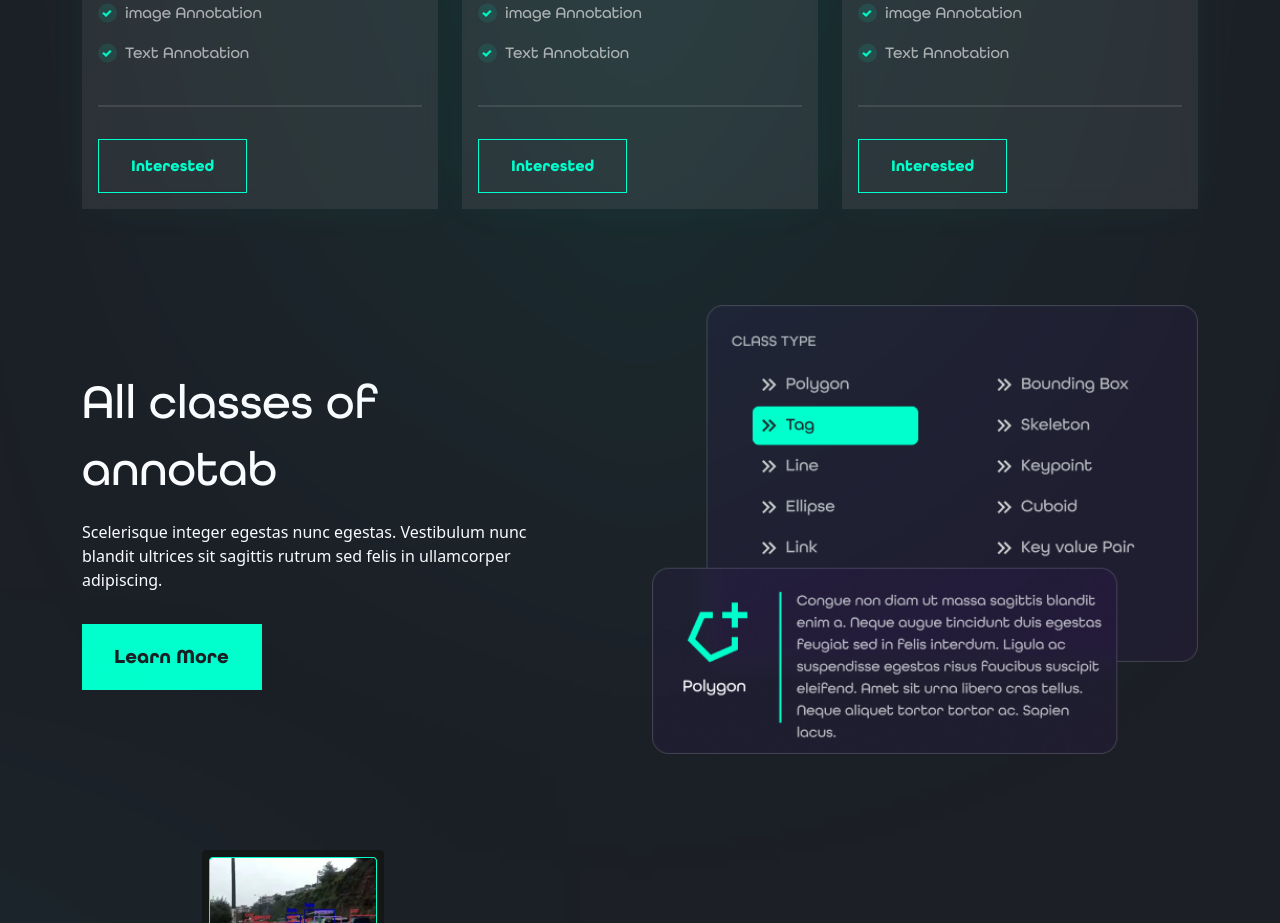
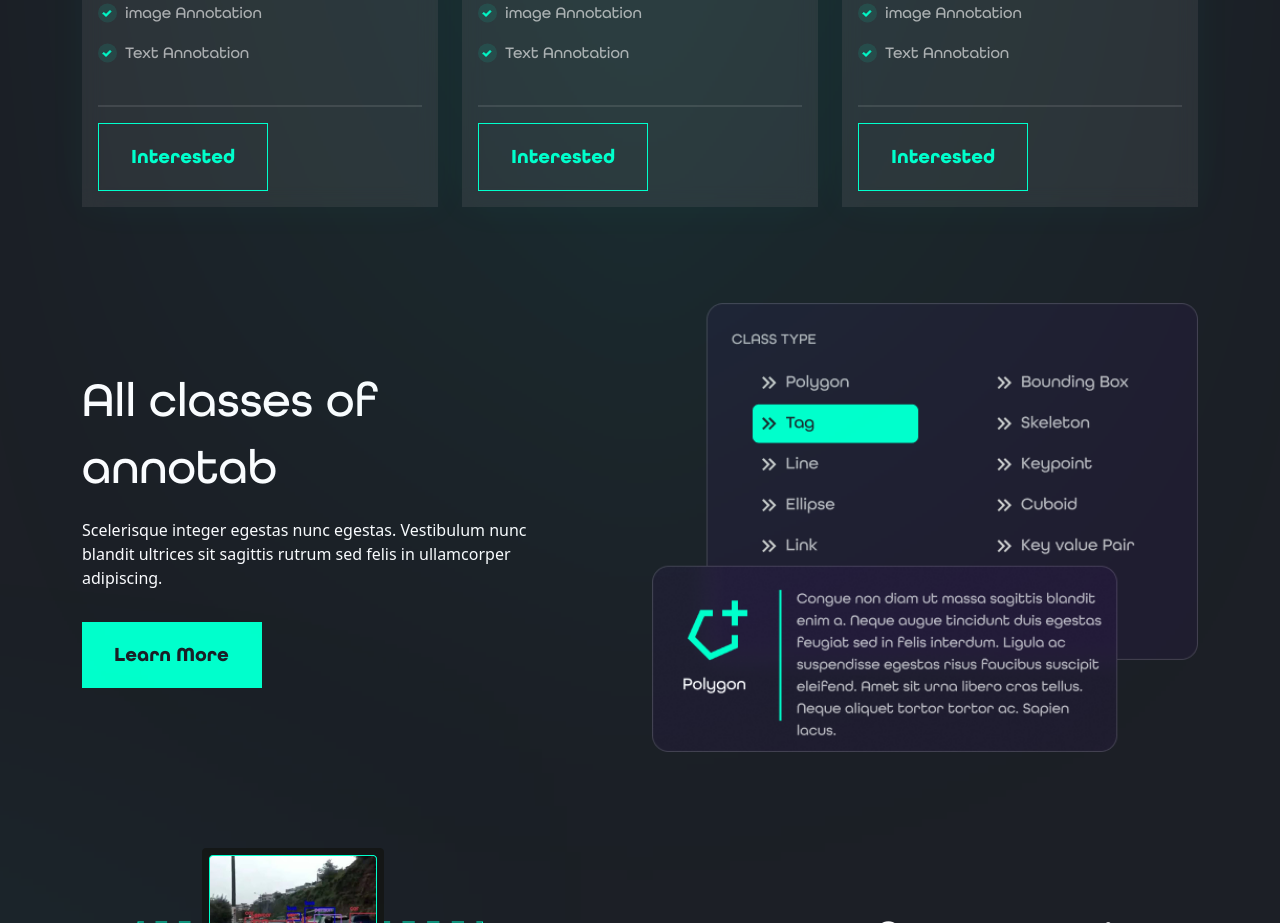
Before and after one commit to RadialCode-sunil/Annotab, a React (Create React App) app: page / in a window 1280 px wide. Shown: the part 3680-4603 px from the top of the page. Built offline with nearby package versions, Linux system fonts and the light colour scheme.

Commit message:
sukhvinder btng

```diff
--- a/src/components/Pricing.jsx
+++ b/src/components/Pricing.jsx
@@ -1,6 +1,7 @@
 import React from 'react'
 import { Container, Row, Col } from 'react-bootstrap';
 import tick from '../assets/img/svg/tick.svg'
+import Green_btn_2 from './Green_btn_2';
 export const Pricing = () => {
     return (
         <Container>
@@ -29,7 +30,8 @@
                             <p className='mb-0 ps-2 ff_Medium text-white  fs_sm opacity0_6'>Text Annotation</p>
                         </div>
                         <hr className='normal_line mt-4' />
-                        <a className=' intersted_btn d-inline-block ff_Bold fs_sm sky mt-3' href="#">Interested</a>
+                        {/* <a className=' intersted_btn d-inline-block ff_Bold fs_sm sky mt-3' href="#">Interested</a> */}
+                        <Green_btn_2 Green_btn_2text="Interested" />
                     </div>
                 </Col>
                 {/* ///////////////////////// */}
@@ -52,7 +54,8 @@
                             <p className='mb-0 ps-2 ff_Medium text-white  fs_sm opacity0_6'>Text Annotation</p>
                         </div>
                         <hr className='normal_line mt-4' />
-                        <a className=' intersted_btn d-inline-block ff_Bold fs_sm sky mt-3' href="#">Interested</a>
+                        {/* <a className=' intersted_btn d-inline-block ff_Bold fs_sm sky mt-3' href="#">Interested</a> */}
+                        <Green_btn_2 Green_btn_2text="Interested"/>
                     </div>
                 </Col>
                 <Col lg={4} md={6} xs={12} className='pt-4 pt-lg-0'>
@@ -74,7 +77,8 @@
                             <p className='mb-0 ps-2 ff_Medium text-white  fs_sm opacity0_6'>Text Annotation</p>
                         </div>
                         <hr className='normal_line mt-4' />
-                        <a className=' intersted_btn d-inline-block ff_Bold fs_sm sky mt-3' href="#">Interested</a>
+                        {/* <a className=' intersted_btn d-inline-block ff_Bold fs_sm sky mt-3' href="#">Interested</a> */}
+                        <Green_btn_2 Green_btn_2text="Interested" />
                     </div>
                 </Col>
             </Row>
```
